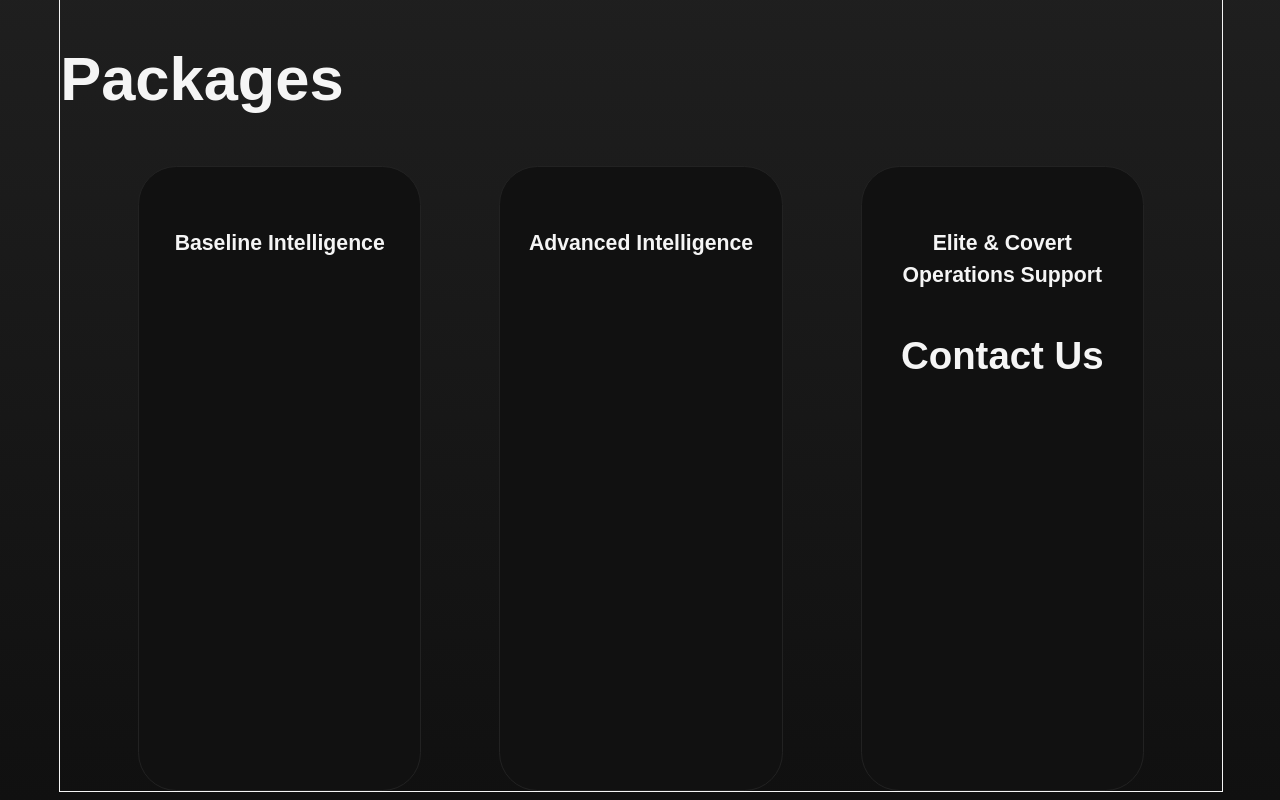
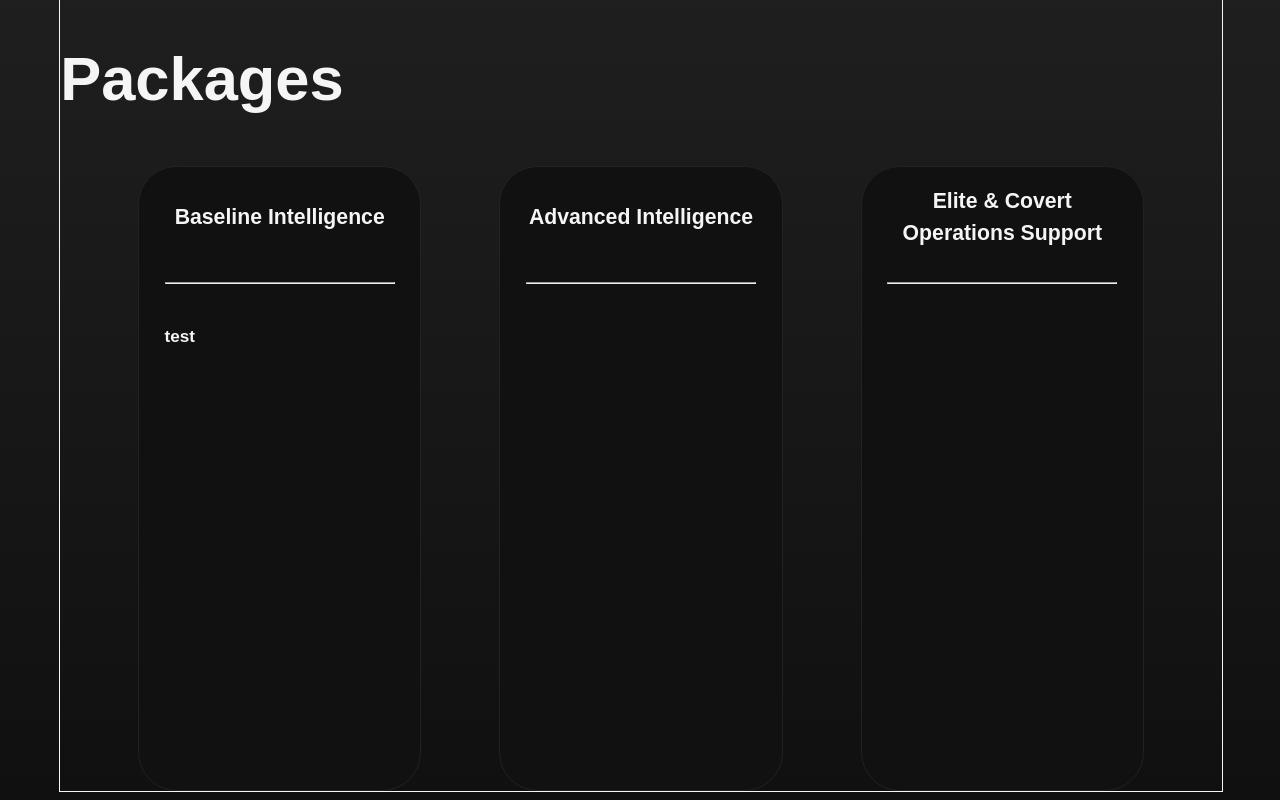
Before and after one commit to RoryMurray7/Sobek, a React (Vite) app: page / in a window 1280 px wide. Shown: the part 2697-3497 px from the top of the page. Built offline with nearby package versions, Linux system fonts and the light colour scheme; a web font is replaced by a local one.

Commit message:
fix package card headers

```diff
--- a/src/Packages.tsx
+++ b/src/Packages.tsx
@@ -5,23 +5,32 @@ function Packages() {
   return (
     <div
       className="sectionContainer"
-      id="pricingContainer"
+      id="packagesContainer"
     >
       <div className="large" id="overviewHeader">
         <h1>Packages</h1>
       </div>
-      <div className="pricingCardContainer">
+      <div className="packagesCardContainer">
         <SpotlightCard className="custom-spotlight-card" spotlightColor="rgba(77, 77, 77, 0.5)">
-            <h5 className="pricingText">Baseline Intelligence</h5>
+            <div className="packagesCardHeader">
+              <h5 className="packagesText">Baseline Intelligence</h5>
+            </div>
+            <hr></hr>
+            <h6>test</h6>
 
         </SpotlightCard>
         <SpotlightCard className="custom-spotlight-card" spotlightColor="rgba(77, 77, 77, 0.5)">
-            <h5 className="pricingText">Advanced Intelligence</h5>
+            <div className="packagesCardHeader">
+              <h5 className="packagesText">Advanced Intelligence</h5>
+            </div>
+            <hr></hr>
 
         </SpotlightCard>
         <SpotlightCard className="custom-spotlight-card" spotlightColor="rgba(77, 77, 77, 0.5)">
-            <h5 className="pricingText">Elite & Covert Operations Support</h5>
-            <h2 className="pricingText">Contact Us</h2>
+            <div className="packagesCardHeader">
+              <h5 className="packagesText">Elite & Covert Operations Support</h5>
+            </div>
+            <hr></hr>
 
         </SpotlightCard>
       </div>
--- a/src/components/SpotlightCard/SpotlightCard.css
+++ b/src/components/SpotlightCard/SpotlightCard.css
@@ -1,6 +1,7 @@
 .card-spotlight {
   width: 18vw;
   padding: 2vw;
+  padding-top: 0;
   position: relative;
   border-radius: 1.5rem;
   border: 1px solid #222;
--- a/src/index.css
+++ b/src/index.css
@@ -154,13 +154,13 @@ img {
   background-color: white;
 }
 
-#pricingContainer {
+#packagesContainer {
   flex-direction: column;
   align-items: start;
   height: 100vh;
 }
 
-.pricingCardContainer {
+.packagesCardContainer {
   display: flex;
   flex-direction: row;
   justify-content: space-evenly;
@@ -168,7 +168,14 @@ img {
   height: 100%;
 }
 
-.pricingText {
+.packagesCardHeader {
+  height: 8vw;
+  display: flex;
+  align-items: center;
+  justify-content: center;
+}
+
+.packagesText {
   text-align: center;
 }
 
```
